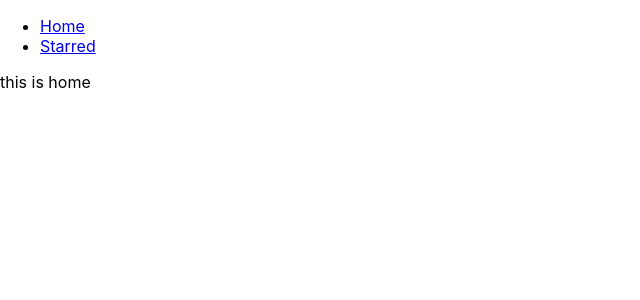
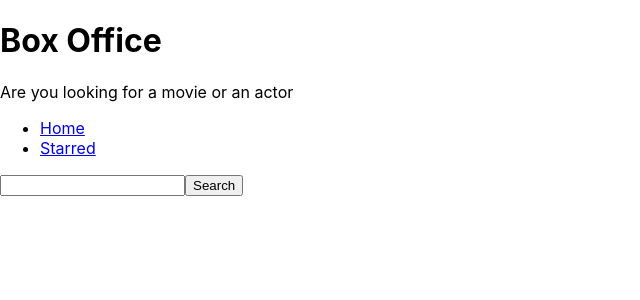
Before and after one commit to burnedpreadator/movies-recommender-system, a React (Create React App) app: page / in a window 1280 px wide. Shown: the top 300 px of the page, without its empty margins (0-640 px from the left). Built offline with nearby package versions, Linux system fonts and the light colour scheme.

Commit message:
input recieved and data fetched

```diff
--- a/src/App.js
+++ b/src/App.js
@@ -1,14 +1,11 @@
 import React from "react";
-import { Switch,Route } from 'react-router-dom'
+import { Switch,Route } from 'react-router-dom';
 
-import Navs from "./components/Navs";
 import Home from "./pages/Home";
 import Starred from "./pages/Starred";
 
 function App() {
-  return <div>
-
-      <Navs />
+  return (
     <Switch>
       <Route exact path="/">
         <Home />
@@ -20,7 +17,7 @@
           <div>Not Found</div>
       </Route>
     </Switch>
-    </div>
-}
+  )
+};
 
 export default App;
--- /dev/null
+++ b/src/components/MainPageLayout.js
@@ -0,0 +1,15 @@
+import React from 'react'
+import Navs from './Navs'
+import Title from './Title'
+
+const MainPageLayout = ({children}) => {
+    return (
+        <div>
+            <Title title="Box Office" subtitle="Are you looking for a movie or an actor"/>
+            <Navs />
+            {children}
+        </div>
+    );
+};
+
+export default MainPageLayout
--- /dev/null
+++ b/src/components/Title.js
@@ -0,0 +1,12 @@
+import React from 'react'
+
+const Title = ({ title, subtitle }) => {
+    return (
+        <div>
+            <h1>{title}</h1>
+            <p>{subtitle}</p>
+        </div>
+    )
+}
+
+export default Title
--- a/src/pages/Home.js
+++ b/src/pages/Home.js
@@ -1,11 +1,33 @@
-import React from 'react'
+import React, {useState} from 'react'
+import MainPageLayout from '../components/MainPageLayout'
 
-function Home() {
+const Home = () =>{
+
+    const [input, setInput] = useState('');
+
+    const onSearch= () =>
+    fetch(`https://api.tvmaze.com/search/shows?q=${input}`)
+    .then(r => r.json())
+    .then(result => {
+        console.log(result);
+    });
+
+    const onInputChange = ev => {
+        setInput(ev.target.value);
+    };
+
+    const onKeyDown = (ev) =>{
+        if(ev.keyCode === 13){
+            onSearch();
+        }
+    }
+
     return (
-        <div>
-            this is home
-        </div>
-    )
-}
+        <MainPageLayout>
+            <input type="text" onChange={onInputChange} onKeyDown={onKeyDown} value={input}/>
+            <button type="button" onClick={onSearch}>Search</button>
+        </MainPageLayout>
+    );
+};
 
-export default Home
+export default Home;
--- a/src/pages/Starred.js
+++ b/src/pages/Starred.js
@@ -1,11 +1,10 @@
-import React from 'react'
+import React from 'react';
+import MainPageLayout from '../components/MainPageLayout';
 
 const Starred = () => {
     return (
-        <div>
-            this is starred
-        </div>
-    )
-}
+        <MainPageLayout>this is Starrter page</MainPageLayout>
+    );
+};
 
-export default Starred
+export default Starred;
```
Lines whose indentation alone changed are shown as unchanged.
